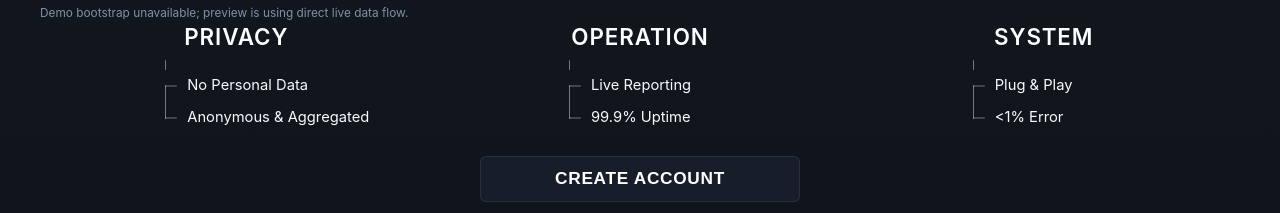
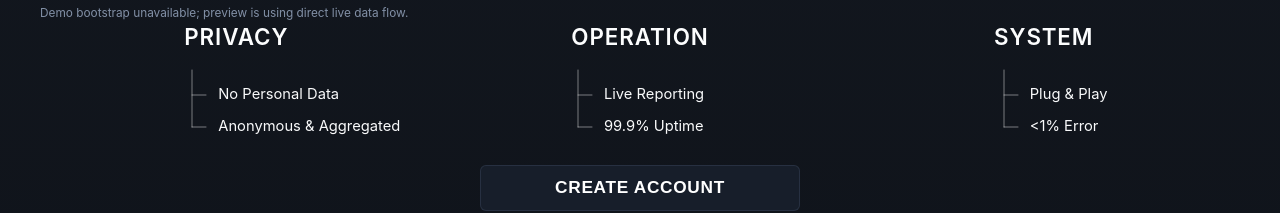
Before and after one commit to Ali-Nigzu/portal, a React (Vite) app in the folder frontend/: page / in a window 1280 px wide. Shown: the part 1272-1485 px from the top of the page. Built offline with nearby package versions, Linux system fonts and the light colour scheme; no server answers.

Commit message:
Implement SVG assurance trees anchored to header first letters

```diff
--- a/frontend/src/features/landing/LandingPage.tsx
+++ b/frontend/src/features/landing/LandingPage.tsx
@@ -111,8 +111,13 @@ const LandingPage: React.FC = () => {
             <section className="landing-assurances" aria-label="Assurances">
               <div className="landing-assurance-spec" aria-label="Operational assurances">
                 <div className="assurance-col" data-testid="assurance-col-privacy">
-                  <h3 className="assurance-col-title"><span className="assurance-col-title-text">PRIVACY</span></h3>
+                  <h3 className="assurance-col-title"><span className="assurance-col-title-text"><span className="assurance-col-title-first">P</span><span className="assurance-col-title-rest">RIVACY</span></span></h3>
                   <div className="assurance-col-tree">
+                    <svg className="assurance-tree-svg" aria-hidden="true" focusable="false" viewBox="0 0 220 73" preserveAspectRatio="none">
+                      <line className="assurance-tree-line assurance-tree-line--trunk" x1="32" y1="0" x2="32" y2="57" />
+                      <line className="assurance-tree-line assurance-tree-line--branch" x1="32" y1="25" x2="46" y2="25" />
+                      <line className="assurance-tree-line assurance-tree-line--branch" x1="32" y1="57" x2="46" y2="57" />
+                    </svg>
                     <ul className="assurance-col-list">
                       <li className="assurance-col-item">No Personal Data</li>
                       <li className="assurance-col-item">Anonymous &amp; Aggregated</li>
@@ -120,8 +125,13 @@ const LandingPage: React.FC = () => {
                   </div>
                 </div>
                 <div className="assurance-col" data-testid="assurance-col-operation">
-                  <h3 className="assurance-col-title"><span className="assurance-col-title-text">OPERATION</span></h3>
+                  <h3 className="assurance-col-title"><span className="assurance-col-title-text"><span className="assurance-col-title-first">O</span><span className="assurance-col-title-rest">PERATION</span></span></h3>
                   <div className="assurance-col-tree">
+                    <svg className="assurance-tree-svg" aria-hidden="true" focusable="false" viewBox="0 0 220 73" preserveAspectRatio="none">
+                      <line className="assurance-tree-line assurance-tree-line--trunk" x1="32" y1="0" x2="32" y2="57" />
+                      <line className="assurance-tree-line assurance-tree-line--branch" x1="32" y1="25" x2="46" y2="25" />
+                      <line className="assurance-tree-line assurance-tree-line--branch" x1="32" y1="57" x2="46" y2="57" />
+                    </svg>
                     <ul className="assurance-col-list">
                       <li className="assurance-col-item">Live Reporting</li>
                       <li className="assurance-col-item">99.9% Uptime</li>
@@ -129,8 +139,13 @@ const LandingPage: React.FC = () => {
                   </div>
                 </div>
                 <div className="assurance-col" data-testid="assurance-col-system">
-                  <h3 className="assurance-col-title"><span className="assurance-col-title-text">SYSTEM</span></h3>
+                  <h3 className="assurance-col-title"><span className="assurance-col-title-text"><span className="assurance-col-title-first">S</span><span className="assurance-col-title-rest">YSTEM</span></span></h3>
                   <div className="assurance-col-tree">
+                    <svg className="assurance-tree-svg" aria-hidden="true" focusable="false" viewBox="0 0 220 73" preserveAspectRatio="none">
+                      <line className="assurance-tree-line assurance-tree-line--trunk" x1="32" y1="0" x2="32" y2="57" />
+                      <line className="assurance-tree-line assurance-tree-line--branch" x1="32" y1="25" x2="46" y2="25" />
+                      <line className="assurance-tree-line assurance-tree-line--branch" x1="32" y1="57" x2="46" y2="57" />
+                    </svg>
                     <ul className="assurance-col-list">
                       <li className="assurance-col-item">Plug &amp; Play</li>
                       <li className="assurance-col-item">&lt;1% Error</li>
--- a/frontend/src/styles/LandingPage.css
+++ b/frontend/src/styles/LandingPage.css
@@ -455,51 +455,56 @@ body {
 }
 
 .assurance-col-title-text {
-  --tree-line: rgba(255, 255, 255, 0.42);
-  display: inline-block;
+  display: inline-flex;
   position: relative;
 }
 
-.assurance-col-tree {
-  --tree-trunk-x: 34px;
-  --tree-text-x: 56px;
-  --tree-branch-gap: 10px;
-  --tree-row-h: 32px;
-  --tree-line: rgba(255, 255, 255, 0.42);
-  position: relative;
-  width: 210px;
-  margin: 18px auto 0;
+.assurance-col-title-first,
+.assurance-col-title-rest {
+  display: inline-block;
 }
 
-.assurance-col-tree::before {
-  content: "";
+.assurance-col-tree {
+  --tree-row-h: 32px;
+  --tree-header-gap: 9px;
+  --tree-trunk-to-text: 26px;
+  --tree-branch-gap: 10px;
+  --tree-line-opacity: 0.44;
+  --tree-stroke: 1px;
+  --tree-trunk-x: 32px;
+  --tree-text-x: calc(var(--tree-trunk-x) + var(--tree-trunk-to-text));
+  --tree-shift: 0px;
+  position: relative;
+  width: 220px;
+  margin: 18px auto 0;
+  left: var(--tree-shift);
+}
+
+.assurance-tree-svg {
   position: absolute;
-  left: var(--tree-trunk-x);
-  top: -10px;
-  width: 1px;
-  height: 10px;
-  background: var(--tree-line);
-  border-radius: 1px;
+  left: 0;
+  top: 0;
+  width: 220px;
+  height: calc(var(--tree-header-gap) + (var(--tree-row-h) * 2));
+  pointer-events: none;
+  overflow: visible;
+  z-index: 0;
+}
+
+.assurance-tree-line {
+  stroke: rgba(255, 255, 255, var(--tree-line-opacity));
+  stroke-width: var(--tree-stroke);
+  stroke-linecap: round;
 }
 
 .assurance-col-list {
   position: relative;
+  z-index: 1;
   list-style: none;
   margin: 0;
-  padding: 0;
+  padding: var(--tree-header-gap) 0 0;
   display: grid;
   row-gap: 0;
-}
-
-.assurance-col-list::before {
-  content: "";
-  position: absolute;
-  left: var(--tree-trunk-x);
-  top: calc((var(--tree-row-h) / 2) - 1px);
-  height: calc(var(--tree-row-h) + 2px);
-  width: 1px;
-  background: var(--tree-line);
-  border-radius: 1px;
 }
 
 .assurance-col-item {
@@ -517,20 +522,20 @@ body {
   color: color-mix(in srgb, var(--sys-text-1) 88%, var(--sys-text-2) 12%);
 }
 
-.assurance-col-item::before {
-  content: "";
-  position: absolute;
-  left: var(--tree-trunk-x);
-  top: 50%;
-  width: calc(var(--tree-text-x) - var(--tree-trunk-x) - var(--tree-branch-gap));
-  height: 1px;
-  background: var(--tree-line);
-  border-radius: 1px;
-  transform: translateY(-50%);
+.assurance-col-item + .assurance-col-item {
+  margin-top: 0;
 }
 
-.assurance-col-item + .assurance-col-item {
-  margin-top: 0;
+.landing-assurances .assurance-col[data-testid="assurance-col-privacy"] .assurance-col-tree {
+  --tree-shift: 34px;
+}
+
+.landing-assurances .assurance-col[data-testid="assurance-col-operation"] .assurance-col-tree {
+  --tree-shift: 16px;
+}
+
+.landing-assurances .assurance-col[data-testid="assurance-col-system"] .assurance-col-tree {
+  --tree-shift: 38px;
 }
 
 .landing-assurances .assurance-col[data-testid="assurance-col-privacy"] {
```
